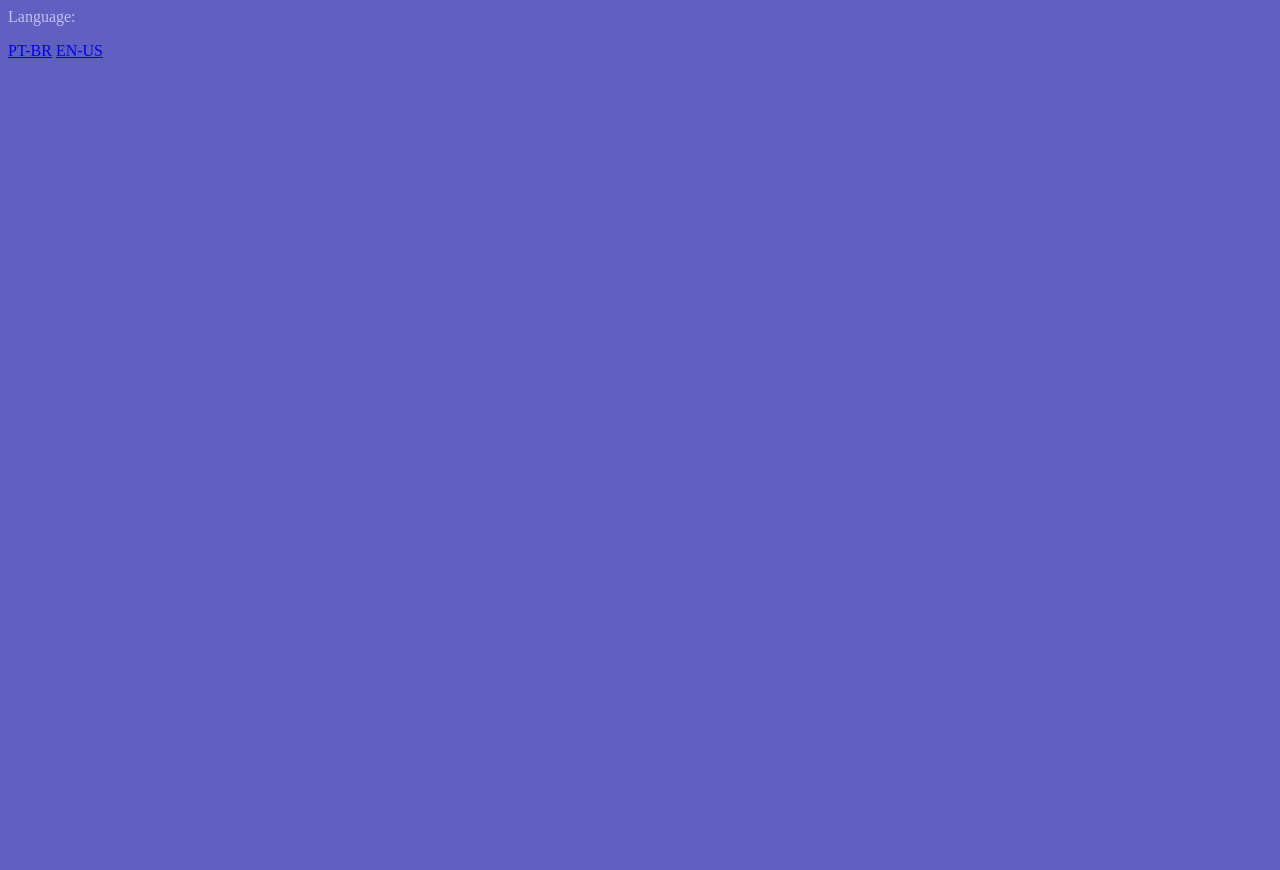
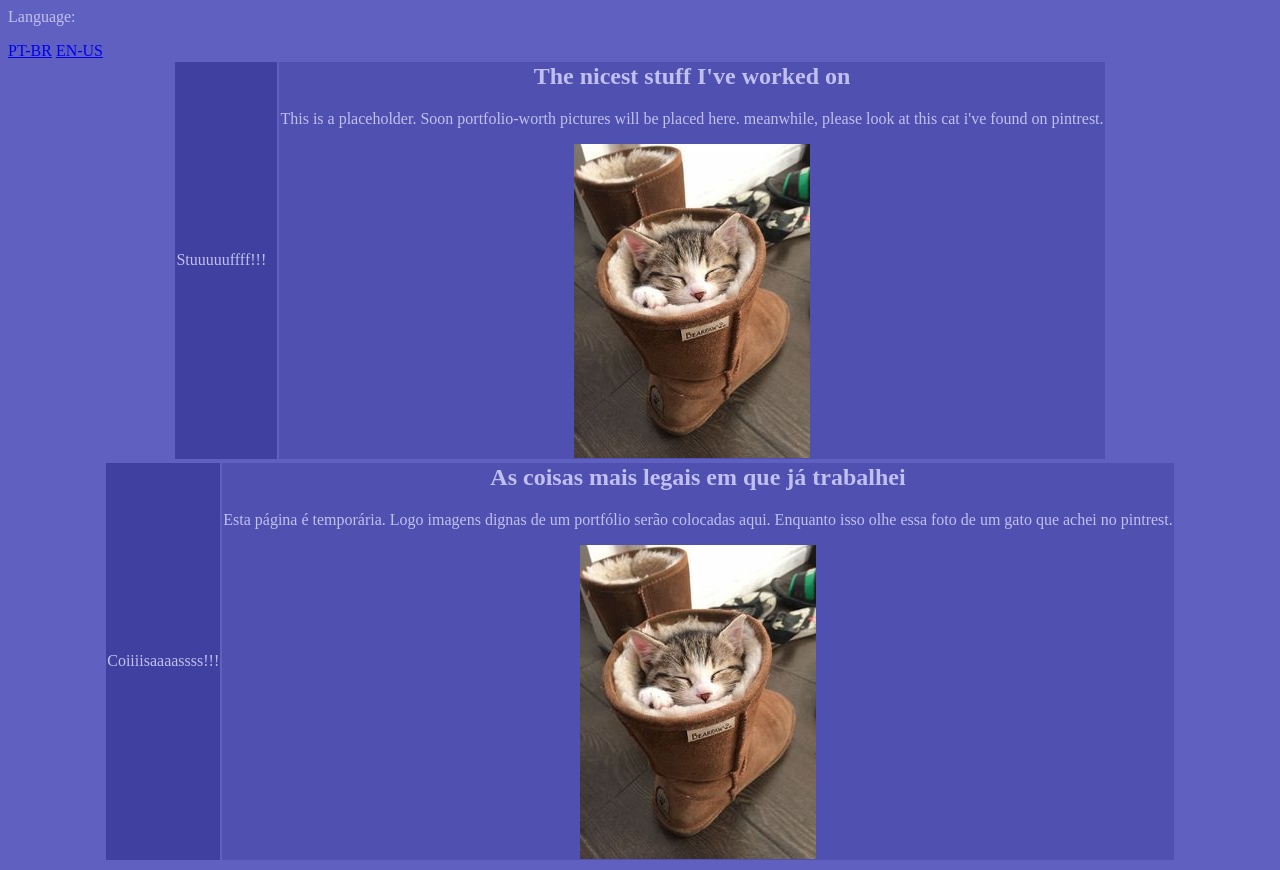
Before and after one commit to BrunoCardosoDO/BrunoCardosoDO.github.io, a plain HTML site: page index.html in a window 1280 px wide. Before the commit the page ends 800 px from the top, so only its background shows below. Drawn offline with Linux system fonts and the light colour scheme.

Commit message:
closed brakeys
I feel bad for myself...

```diff
--- a/index.html
+++ b/index.html
@@ -6,8 +6,8 @@
 		<p>Language:</p>
 		<a href="index.html#l=1">PT-BR</a>
 		<a href="index.html#l=2">EN-US</a>
-		<script type="text/javascript" src="index_lang.js">
-  </div>
+		<script type="text/javascript" src="index_lang.js"></script>
+	</div>
 </div>
 	<div id="en-US">
 		<table align="center">
```
